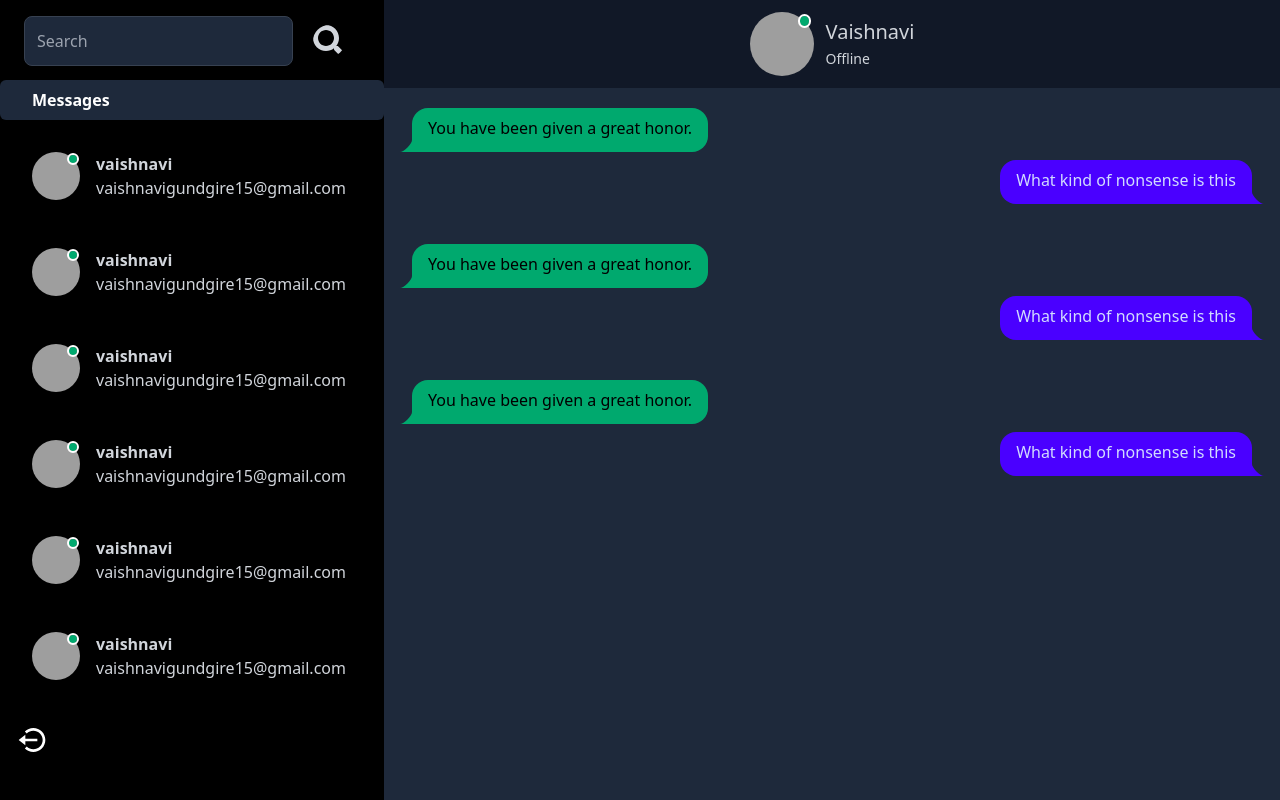
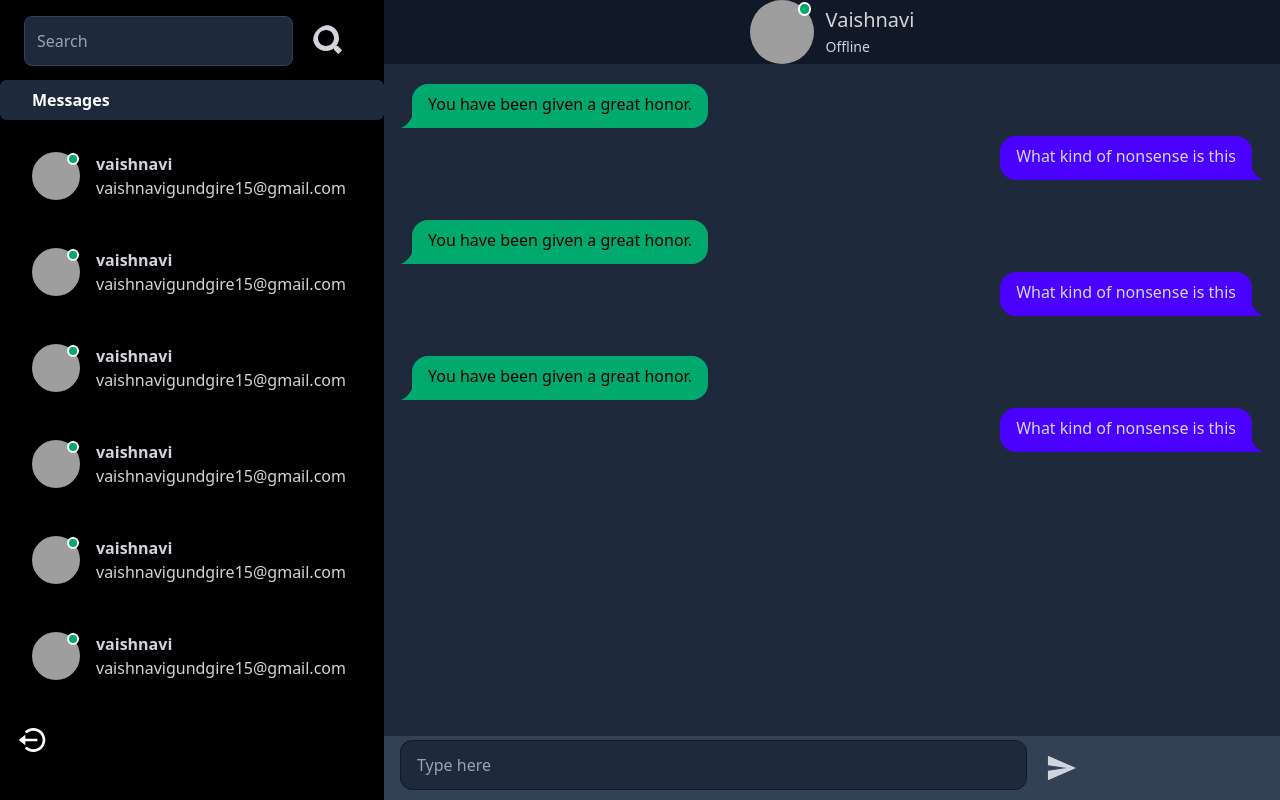
Before and after one commit to vaishu249/chat-application, a React (Vite) app in the folder Frontend/: page / in a window 1280 px wide. Built offline with nearby package versions, Linux system fonts and the light colour scheme; grey boxes are pictures that could not be loaded.

Commit message:
done type send section

```diff
--- a/Frontend/src/home/rightpart/Chatuser.jsx
+++ b/Frontend/src/home/rightpart/Chatuser.jsx
@@ -2,7 +2,7 @@ import React from 'react'
 
 function Chatuser() {
   return (
-    <div className='flex space-x-3 py-3 items-center justify-center bg-gray-900 hover:bg-gray-700 duration-300'>
+    <div className='h-[8vh] flex space-x-3 py-3 items-center justify-center bg-gray-900 hover:bg-gray-700 duration-300'>
       <div className="avatar online">
         <div className="w-16 rounded-full">
           <img src="https://img.daisyui.com/images/stock/photo-1534528741775-53994a69daeb.webp" />
--- a/Frontend/src/home/rightpart/Messages.jsx
+++ b/Frontend/src/home/rightpart/Messages.jsx
@@ -3,7 +3,7 @@ import Message from './Message'
 
 function Messages() {
     return (
-        <div className=''>
+        <div className='' style={{minHeight:"calc(92vh - 8vh)"}}>
             <Message/>
             <Message/>
             <Message/>
--- a/Frontend/src/home/rightpart/Right.jsx
+++ b/Frontend/src/home/rightpart/Right.jsx
@@ -1,12 +1,14 @@
 import React from 'react'
 import Chatuser from './Chatuser';
 import Messages from './Messages';
+import Typesend from './Typesend';
 
 function Right() {
   return (
     <div className='text-gray-300 w-[70%] bg-slate-800'>
       <Chatuser/>
       <Messages/>
+      <Typesend/>
     </div>
   )
 }
--- /dev/null
+++ b/Frontend/src/home/rightpart/Typesend.jsx
@@ -0,0 +1,15 @@
+import React from 'react'
+import { IoSendSharp, IoToggleSharp } from "react-icons/io5";
+
+function Typesend() {
+    return (
+        <div className='flex space-x-1 h-[8vh] bg-slate-700'>
+            <div className='w-[70%] mx-4'>
+                <input type="text" placeholder="Type here" className="border border-gray-900 rounded-xl outline-none px-4 py-3 mt-1 w-full bg-slate-800" />
+            </div>
+            <button className='text-3xl'><IoSendSharp/></button>
+        </div>
+    )
+}
+
+export default Typesend
```
